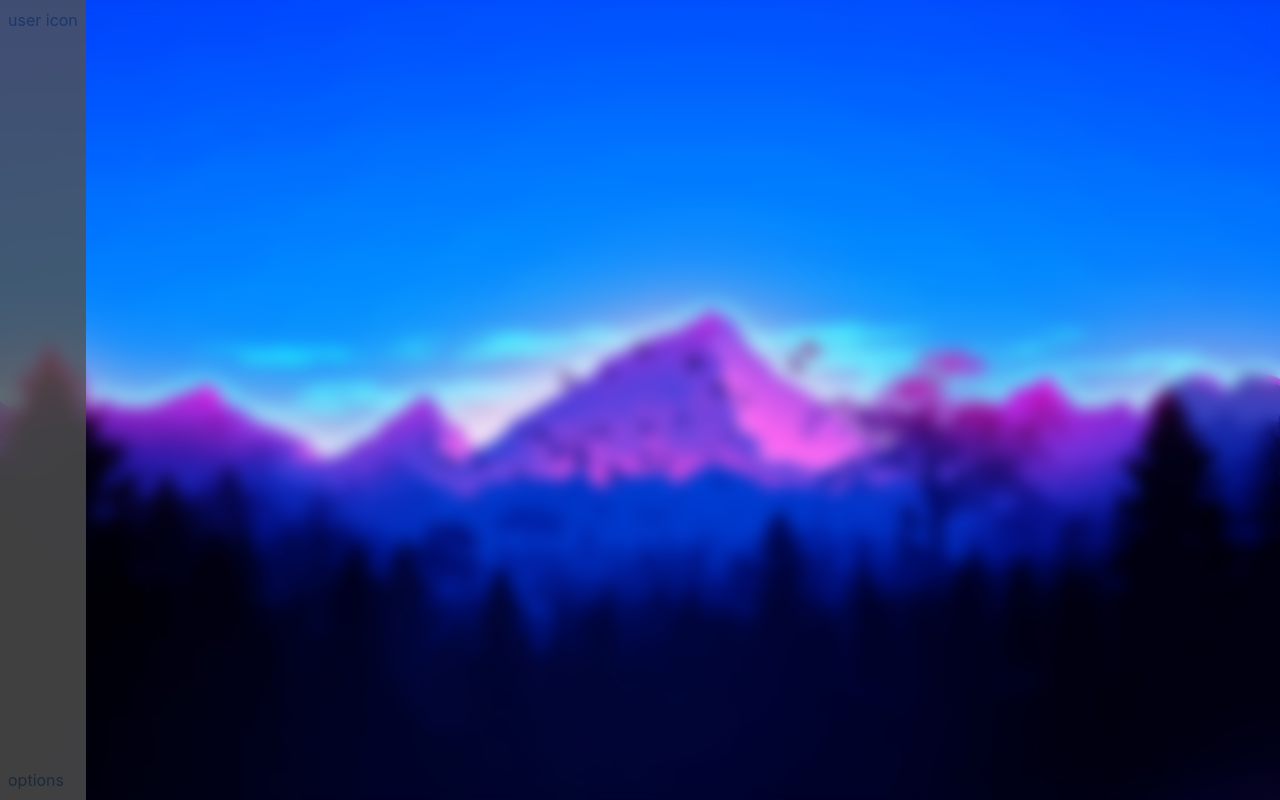
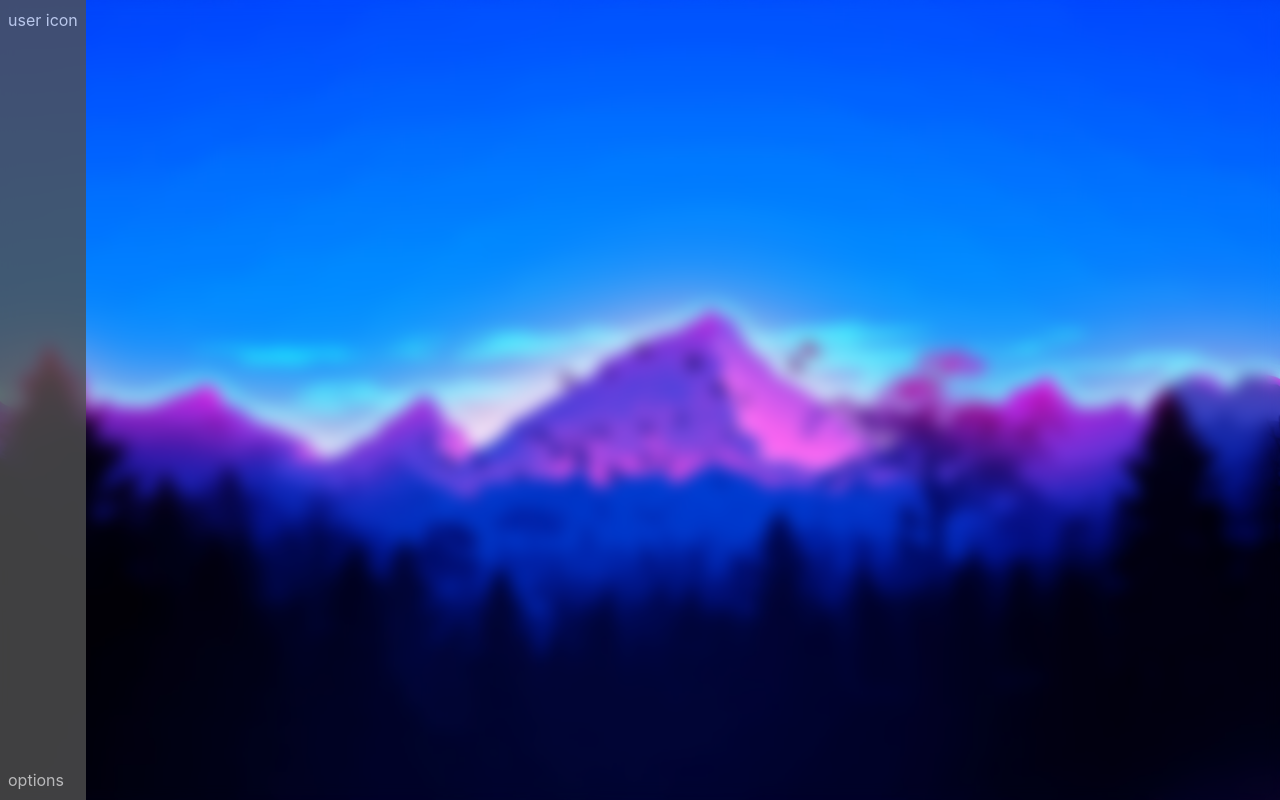
Before and after one commit to GLeonidasG/one_finance_frontend, a React (Vite) app: page / in a window 1280 px wide. Built offline with nearby package versions, Linux system fonts and the light colour scheme.

Commit message:
feat: add tailwind config

```diff
--- a/package.json
+++ b/package.json
@@ -20,6 +20,9 @@
     "@types/react": "^18.0.27",
     "@types/react-dom": "^18.0.10",
     "@vitejs/plugin-react": "^3.1.0",
+    "autoprefixer": "^10.4.14",
+    "postcss": "^8.4.21",
+    "tailwindcss": "^3.2.7",
     "typescript": "^4.9.3",
     "vite": "^4.1.0"
   }
--- /dev/null
+++ b/postcss.config.cjs
@@ -0,0 +1,6 @@
+module.exports = {
+  plugins: {
+    tailwindcss: {},
+    autoprefixer: {},
+  },
+}
--- a/src/index.css
+++ b/src/index.css
@@ -1,3 +1,7 @@
+@tailwind base;
+@tailwind components;
+@tailwind utilities;
+
 :root {
   font-family: Inter, system-ui, Avenir, Helvetica, Arial, sans-serif;
   line-height: 1.5;
@@ -59,19 +63,14 @@ body {
   min-height: 100vh;
 }
 
-h1 {
-  font-size: 3.2em;
-  line-height: 1.1;
-}
-
 button {
-  border-radius: 8px;
+  border-radius: 0.75rem;
   border: 1px solid transparent;
   padding: 0.6em 1.2em;
   font-size: 1em;
   font-weight: 500;
   font-family: inherit;
-  background-color: #1a1a1a;
+  background-color: #800080;
   cursor: pointer;
   transition: border-color 0.25s;
 }
@@ -84,18 +83,3 @@ button:focus,
 button:focus-visible {
   outline: 4px auto -webkit-focus-ring-color;
 }
-
-@media (prefers-color-scheme: light) {
-  :root {
-    color: #213547;
-    background-color: #ffffff;
-  }
-
-  a:hover {
-    color: #747bff;
-  }
-
-  button {
-    background-color: #f9f9f9;
-  }
-}
--- /dev/null
+++ b/tailwind.config.cjs
@@ -0,0 +1,11 @@
+/** @type {import('tailwindcss').Config} */
+module.exports = {
+  content: [
+    "./index.html",
+    "./src/**/*.{js,ts,jsx,tsx}",
+  ],
+  theme: {
+    extend: {},
+  },
+  plugins: [],
+}
```
Also changed, not shown: vite.config.ts.timestamp-1679052912562.mjs (added, +10 -0 lines), 1 other file (tests, documents, lock files or other folders).
